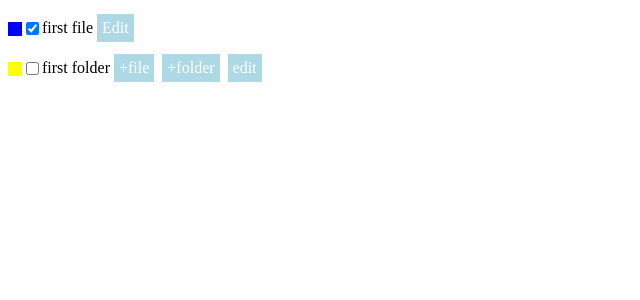
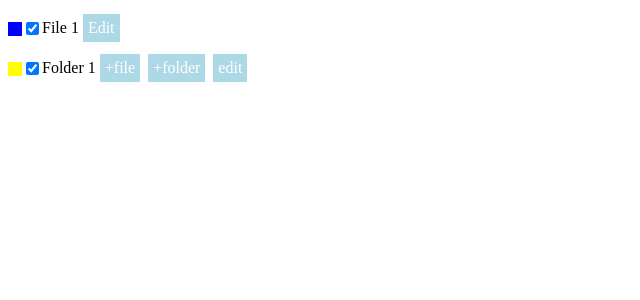
Before and after one commit to zorichmaxim/viewing-tree-files, an Angular app: page / in a window 1280 px wide. Shown: the top 300 px of the page, without its empty margins (0-640 px from the left). Built offline with nearby package versions, Linux system fonts and the light colour scheme.

Commit message:
Changes 10 08 4

```diff
--- a/src/app/app.component.html
+++ b/src/app/app.component.html
@@ -1,2 +1,2 @@
-<app-file-new></app-file-new>
-<app-folder-new></app-folder-new>
+<app-file-new [name]='fileName' [checked]='checked'></app-file-new>
+<app-folder-new [name]='folderName' [checked]='checked'></app-folder-new>
--- a/src/app/app.component.ts
+++ b/src/app/app.component.ts
@@ -6,7 +6,16 @@ import {Component, OnInit} from '@angular/core';
     styleUrls: ['./app.component.css']
 })
 export class AppComponent implements OnInit {
-    constructor(){}
+
+    private fileName: string;
+    private folderName: string;
+    private checked: boolean;
+
+    constructor(){
+        this.fileName = 'File 1';
+        this.folderName = 'Folder 1';
+        this.checked = true;
+    }
 
     ngOnInit(){
 
--- a/src/app/file-new/file-new.component.html
+++ b/src/app/file-new/file-new.component.html
@@ -1,3 +1,3 @@
-<app-node icon='file' name='first file' [checked]='true'>
+<app-node icon='file' [name]="name" [checked]="checked">
     <app-button (click)="action()">Edit</app-button>
 </app-node>
--- a/src/app/file-new/file-new.component.ts
+++ b/src/app/file-new/file-new.component.ts
@@ -1,15 +1,20 @@
-import { Component, OnInit } from '@angular/core';
+import {Component, OnInit, Input} from '@angular/core';
 
 @Component({
-  selector: 'app-file-new',
-  templateUrl: './file-new.component.html',
-  styleUrls: ['./file-new.component.css']
+    selector: 'app-file-new',
+    templateUrl: './file-new.component.html',
+    styleUrls: ['./file-new.component.css']
 })
-export class FileNewComponent implements OnInit {
+export class FileNewComponent implements OnInit, Input {
 
-  constructor() { }
+    @Input() name: string;
+    @Input() checked : boolean;
 
-  ngOnInit() {
-  }
+
+    constructor() {
+    }
+
+    ngOnInit() {
+    }
 
 }
--- a/src/app/folder-new/folder-new.component.html
+++ b/src/app/folder-new/folder-new.component.html
@@ -1,4 +1,4 @@
-<app-node icon='folder' name='first folder' [checked]='false'>
+<app-node icon='folder' [name]='name' [checked]='checked'>
     <app-button (click)="action()">+file</app-button>
     <app-button (click)="action()">+folder</app-button>
     <app-button (click)="action()">edit</app-button>
--- a/src/app/folder-new/folder-new.component.ts
+++ b/src/app/folder-new/folder-new.component.ts
@@ -1,15 +1,19 @@
-import { Component, OnInit } from '@angular/core';
+import {Component, OnInit, Input} from '@angular/core';
 
 @Component({
-  selector: 'app-folder-new',
-  templateUrl: './folder-new.component.html',
-  styleUrls: ['./folder-new.component.css']
+    selector: 'app-folder-new',
+    templateUrl: './folder-new.component.html',
+    styleUrls: ['./folder-new.component.css']
 })
-export class FolderNewComponent implements OnInit {
+export class FolderNewComponent implements OnInit, Input {
 
-  constructor() { }
+    @Input() name: string;
+    @Input() checked: boolean;
 
-  ngOnInit() {
-  }
+    constructor() {
+    }
+
+    ngOnInit() {
+    }
 
 }
```
